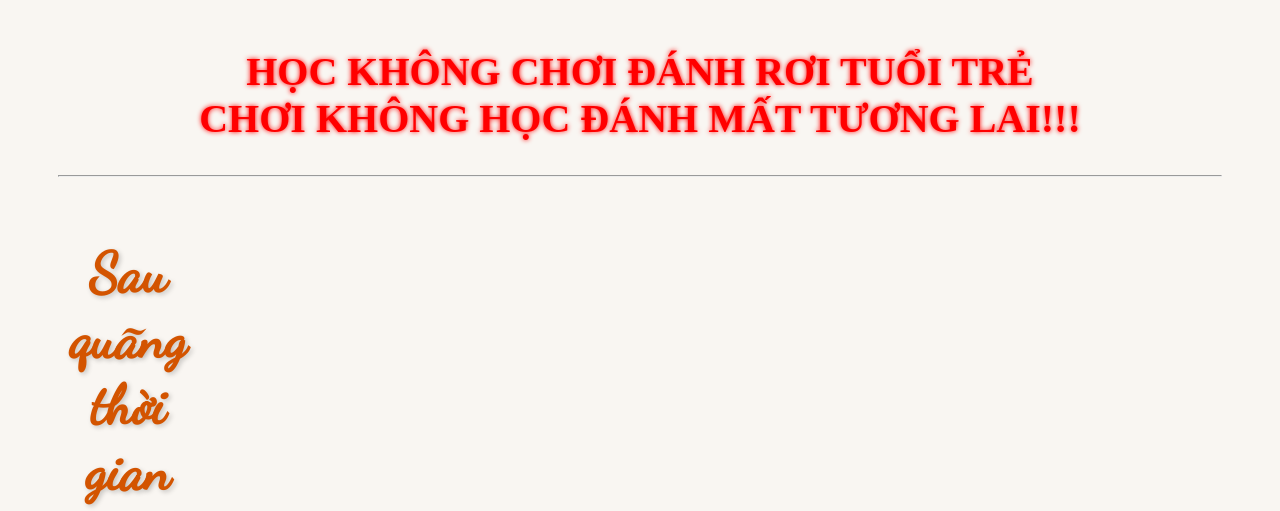
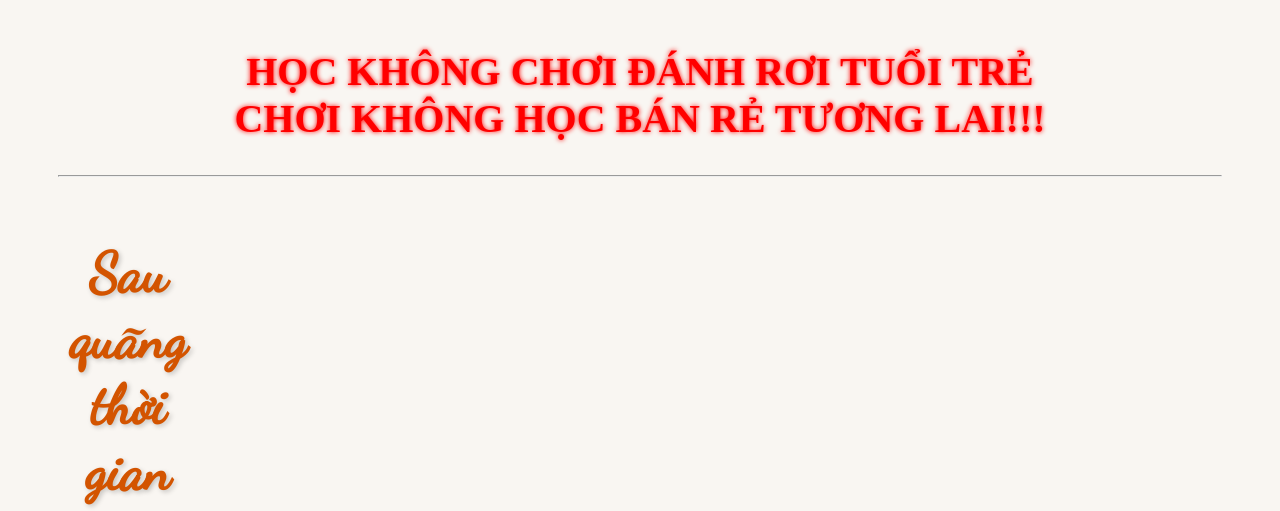
Before and after one commit to Gold1610/coding.github.io, a plain HTML site: page index.html in a window 1280 px wide. Shown: the part 283-794 px from the top of the page. Drawn offline with Linux system fonts and the light colour scheme.

Commit message:
Update index.html

```diff
--- a/index.html
+++ b/index.html
@@ -274,7 +274,7 @@
 
 
     <h1 class="rainbow-text">Chào mừng đến với KỶ YẾU LỚP 12TH2</h1>
-    <h2 class="sparkle-text">HỌC KHÔNG CHƠI ĐÁNH RƠI TUỔI TRẺ<br>CHƠI KHÔNG HỌC ĐÁNH MẤT TƯƠNG LAI!!!</h2>
+    <h2 class="sparkle-text">HỌC KHÔNG CHƠI ĐÁNH RƠI TUỔI TRẺ<br>CHƠI KHÔNG HỌC BÁN RẺ TƯƠNG LAI!!!</h2>
 <hr>
 
     <div class="content-container">
```
